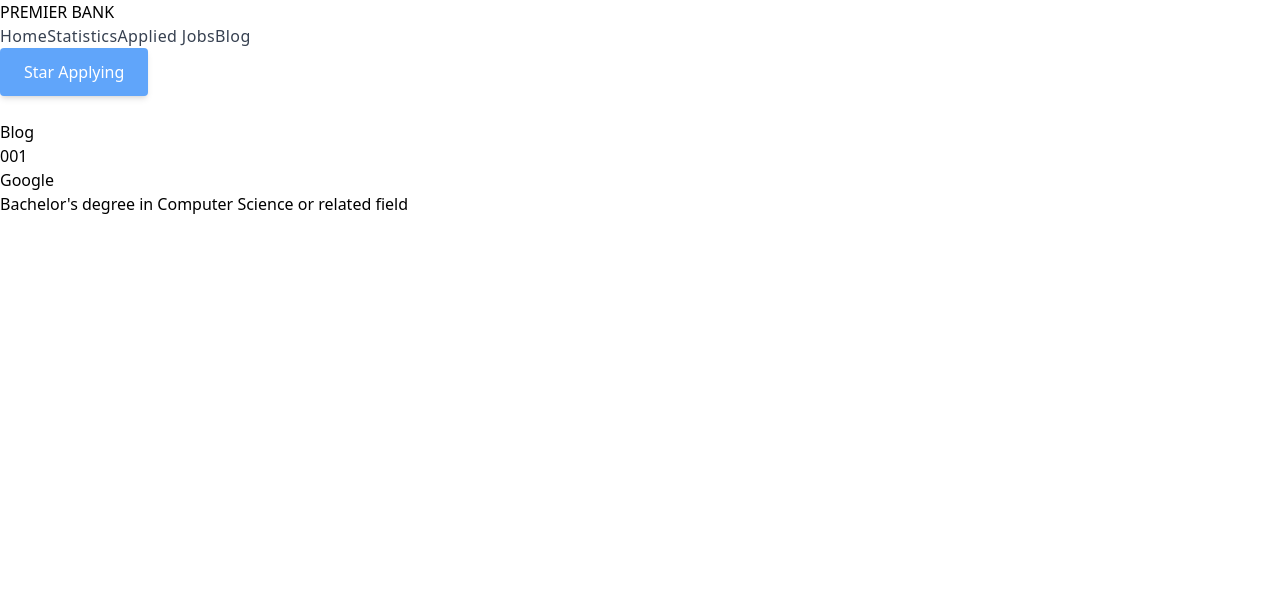
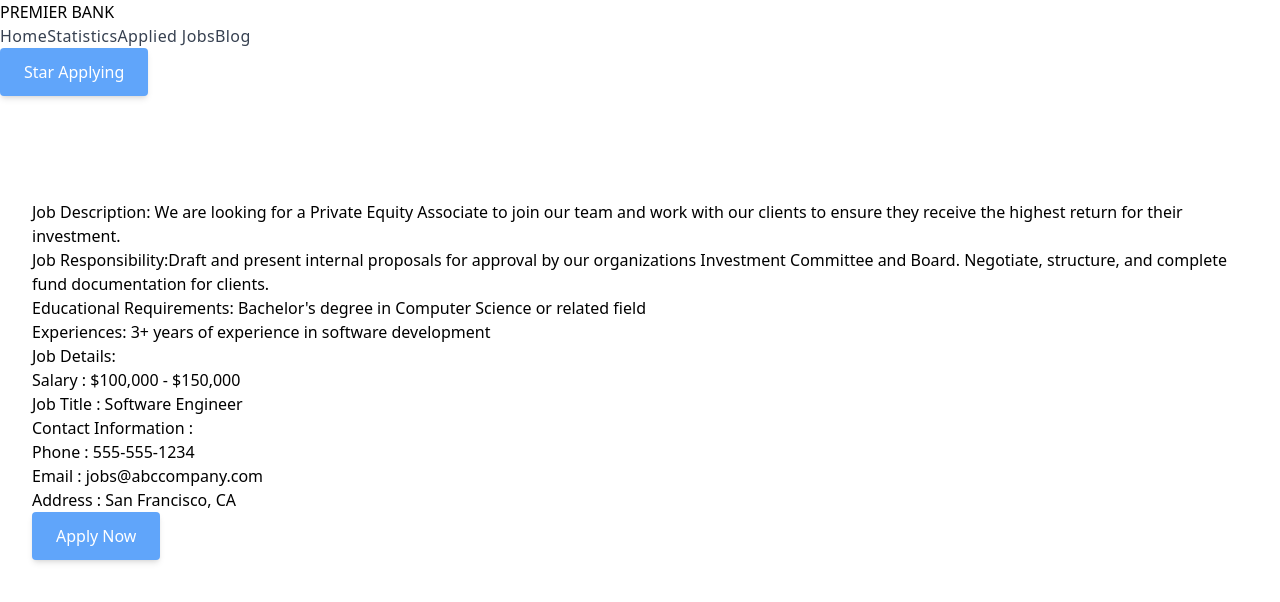
Before and after one commit to mahamudhul/career-hub, a React (Vite) app: page /001 in a window 1280 px wide. Shown: the top 602 px of the page. Built offline with nearby package versions, Linux system fonts and the light colour scheme.

Commit message:
job details page fixed

```diff
--- a/public/jobs.json
+++ b/public/jobs.json
@@ -8,8 +8,8 @@
         "location": "San Francisco, CA",
         "fulltime_or_parttime": "Fulltime",
         "salary": "$100,000 - $150,000",
-        "job_description": "We are seeking a talented software engineer to join our team...",
-        "job_responsibility": "1. Develop and maintain high-quality software...",
+        "job_description": "We are looking for a Private Equity Associate to join our team and work with our clients to ensure they receive the highest return for their investment.",
+        "job_responsibility": "Draft and present internal proposals for approval by our organizations Investment Committee and Board. Negotiate, structure, and complete fund documentation for clients.",
         "educational_requirements": "Bachelor's degree in Computer Science or related field",
         "experiences": "3+ years of experience in software development",
         "contact_information": {
@@ -26,8 +26,8 @@
         "location": "New York, NY",
         "fulltime_or_parttime": "Fulltime",
         "salary": "$80,000 - $120,000",
-        "job_description": "We are seeking an experienced marketing manager to lead our team...",
-        "job_responsibility": "1. Develop and implement marketing strategies...",
+        "job_description": "We are looking for a Lead Data Scientist to lead a technical team and help us gain useful insight out of raw data.Lead Data Scientist responsibilities include managing the data science team, planning projects and building analytics models.",
+        "job_responsibility": "Support fund raising activities for the fund as needed. Serve on Advisory Boards of portfolio entities, as required. Attend annual investor meetings for underlying funds.",
         "educational_requirements": "Bachelor's degree in Marketing or related field",
         "experiences": "5+ years of experience in marketing",
         "contact_information": {
@@ -44,8 +44,8 @@
         "location": "Chicago, IL",
         "fulltime_or_parttime": "Fulltime",
         "salary": "$50,000 - $70,000",
-        "job_description": "We are seeking a highly motivated sales representative to join our team...",
-        "job_responsibility": "1. Develop and maintain relationships with clients...",
+        "job_description": "Use this Application Engineer job description to advertise your vacancies and find qualified candidates. Feel free to modify responsibilities and requirements based on your needs.",
+        "job_responsibility": "Manage a team of data scientists, machine learning engineers and big data specialists.Lead data mining and collection procedures. Ensure data quality and integrity.",
         "educational_requirements": "Bachelor's degree in Business or related field",
         "experiences": "2+ years of experience in sales",
         "contact_information": {
@@ -62,8 +62,8 @@
         "location": "Los Angeles, CA",
         "fulltime_or_parttime": "Part-time",
         "salary": "$25 - $50 per hour",
-        "job_description": "We are seeking a creative graphic designer to join our team...",
-        "job_responsibility": "1. Create and design various materials for print and digital...",
+        "job_description": "We are looking for a Senior Designer to produce and oversee digital and print creative solutions to address our marketing needs.",
+        "job_responsibility": "Overseeing all design projects, from conception to delivery Designing original pieces, including illustrations and infographics Reviewing junior designers’ work to ensure high quality",
         "educational_requirements": "Bachelor's degree in Graphic Design or related field",
         "experiences": "2+ years of experience in graphic design",
         "contact_information": {
@@ -80,8 +80,8 @@
         "location": "Boston, MA",
         "fulltime_or_parttime": "Fulltime",
         "salary": "$120,000 - $150,000",
-        "job_description": "We are seeking a skilled data scientist to join our team...",
-        "job_responsibility": "1. Develop and implement data analytics strategies...",
+        "job_description": "We are looking for an Engineering Manager to join our team and lead various projects across several teams to help create processes and execute strategies to ensure projects are developed in a timely manner.",
+        "job_responsibility": "Research and develop designs and products. Determine the need for training and talent development. Hire contractors and build teams.Ensure products have the support of upper management.Provide clear and concise instructions to engineering teams",
         "educational_requirements": "Master's degree in Computer Science or related field",
         "experiences": "5+ years of experience in data analytics or related field",
         "contact_information": {
@@ -98,8 +98,8 @@
         "location": "Atlanta, GA",
         "fulltime_or_parttime": "Fulltime",
         "salary": "$90,000 - $120,000",
-        "job_description": "We are seeking an experienced HR manager to lead our team...",
-        "job_responsibility": "1. Develop and implement HR policies and procedures...",
+        "job_description": "We are looking for a Production Coordinator to join our team and take care of all aspects on the set, including scheduling and overseeing clerical tasks. ",
+        "job_responsibility": "Manage all communication systems, including phones and emails.Manage schedules, including sending daily and weekly schedules and communicating schedule changes.Communicate the schedule to the crew",
         "educational_requirements": "Bachelor's degree in Human Resources or related field",
         "experiences": "7+ years of experience in HR management",
         "contact_information": {
--- a/src/component/JobDetails.jsx
+++ b/src/component/JobDetails.jsx
@@ -19,17 +19,41 @@ const JobDetails = () => {
     //     setJob(jobData)
     // }, [])
     const jobData = jobDetails.find(blog => blog.id === id);
-    console.log(jobData)
+    // console.log(jobData)
+
+    const { job_description, job_responsibility, educational_requirements, experiences, location, contact_information, job_title, salary } = jobData
 
 
 
     return (
         <div>
-            <h1>Blog</h1>
-            <h1>{id}</h1>
-            {/* <h2>{job.job_description}</h2> */}
-            <h2>{jobData.company_name}</h2>
-            <h2>{jobData.educational_requirements}</h2>
+            <div className='my-container grid lg:grid-cols-3 sm:grid-cols-1 gap-4 my-12 '>
+                <div className='col-span-2'>
+                    <p className='my-3'> <span className='font-bold'>Job Description: </span>   {job_description}</p>
+                    <p> <span className='font-bold'> Job Responsibility:</span>{job_responsibility}</p>
+                    <p className='my-5'> <span className='font-bold'>Educational Requirements: </span>   {educational_requirements}</p>
+                    <p> <span className='font-bold'>Experiences:</span>  {experiences}</p>
+                </div>
+                <div>
+                    <div  className='bg-purple-200 rounded-lg p-5'>
+                        <p className='my-3'> <span className='font-bold text-xl'>Job Details:</span> </p>
+                        <div>
+                            <p>Salary : {salary}</p>
+                            <p>Job Title : {job_title}</p>
+                        </div>
+                        <div className='my-3'>
+                            <p className=''><span className='font-bold text-xl'>Contact Information :</span> </p>
+                            <p>Phone : {contact_information.phone}</p>
+                            <p>Email : {contact_information.email}</p>
+                            <p>Address : {location}</p>
+                        </div>
+                    </div>
+                    <div className='mt-5'>
+                        <button className='btn'>Apply Now</button>
+                    </div>
+
+                </div>
+            </div>
         </div>
     );
 };
```
